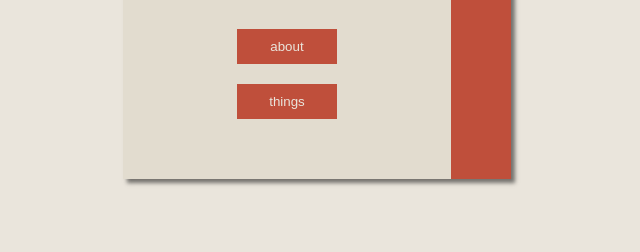
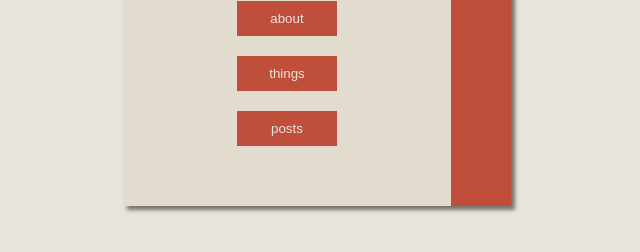
Before and after one commit to asciislvt/Basic-Homepage, a website built with Vite: page index.html in a window 1280 px wide. Shown: the part 374-626 px from the top of the page, without its empty margins (323-963 px from the left). Built offline with nearby package versions, Linux system fonts and the light colour scheme.

Commit message:
posts button

```diff
--- a/index.html
+++ b/index.html
@@ -19,6 +19,7 @@
         <h4 id="motd">message of the day</h4>
         <button class="ContentButton" id="about">about</button>
         <button class="ContentButton" id="links">things</button>
+        <button class="ContentButton" id="links">posts</button>
       </div>
 
       <div id="contentDiv">
```
